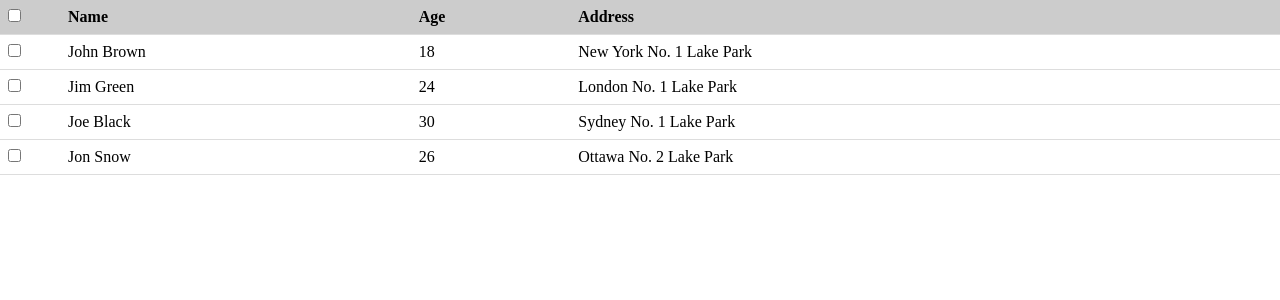
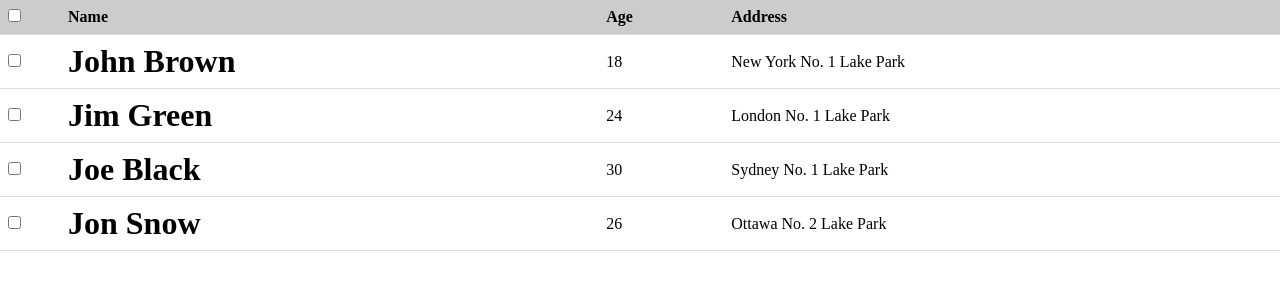
Before and after one commit to popo12we/lui, a Vue app: page / in a window 1280 px wide. Shown: the top 300 px of the page. Built offline with nearby package versions, Linux system fonts and the light colour scheme.

Commit message:
插槽完成

```diff
--- a/src/App.vue
+++ b/src/App.vue
@@ -5,7 +5,11 @@
      :data="data1"
      @on-select="select"
      @on-select-all="selectAll"
-     ></zh-table>
+     >
+     <template slot="name" slot-scope="{row,col}">
+          <h1> {{row[col.key]}} </h1>
+      </template>
+     </zh-table>
     <!-- <zh-pagination :total="total" :page-count="pageCount" :current-page.sync="currentPage"></zh-pagination> -->
   </div>
 </template>
@@ -27,7 +31,8 @@ export default {
         },
         {
           title: "Name",
-          key: "name"
+          key: "name",
+          slot:'name'
         },
         {
           title: "Age",
--- a/src/packages/table.vue
+++ b/src/packages/table.vue
@@ -18,7 +18,15 @@
               <div v-if="col.type==='selection'">
                 <input type="checkbox" @change="selectOne($event,row)" :checked="isChecked(row)"/>
               </div>
-              <div>{{row[col.key]}}</div>
+              <template v-if="col.slot">
+                <slot :name="col.slot" :row="row" :col="col"></slot>
+              </template>
+                <!-- <template slot="name" slot-scope="{row,col}">
+                  <h1> {{row[col.key]}} </h1>
+                </template> -->
+              <template v-else>
+                 <div>{{row[col.key]}}</div>
+              </template>
             </td>
           </tr>
         </tbody>
```
